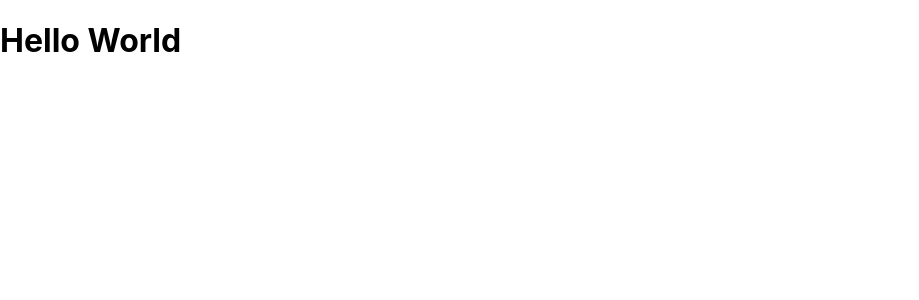
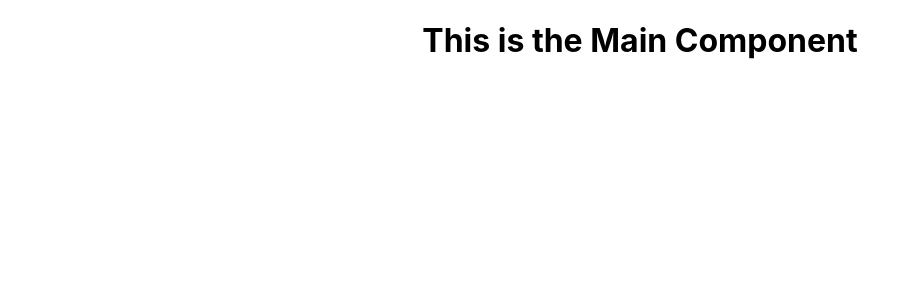
Before and after one commit to raeoxfordhebron/cryptoprices, a React (Create React App) app: page / in a window 1280 px wide. Shown: the top 300 px of the page, without its empty margins (0-919 px from the left). Built offline with nearby package versions, Linux system fonts and the light colour scheme.

Commit message:
add child paths

```diff
--- a/src/App.js
+++ b/src/App.js
@@ -1,10 +1,11 @@
 import logo from './logo.svg';
+import {Outlet} from 'react-router-dom'
 import './App.css';
 
 function App() {
   return (
     <div className="App">
-
+      <Outlet/>
     </div>
   );
 }
--- a/src/router.js
+++ b/src/router.js
@@ -6,8 +6,15 @@
 
 const router = createBrowserRouter(
     createRoutesFromElements(
-        <Route path="/" element={<h1>Hello World</h1>}>
-            <Route path="" element={<Main/>}/>
+        <Route
+        path="/"
+        element={<App/>}>
+            <Route
+            path=''
+            element={<Main/>}/>
+            <Route
+            path='currencies'
+            element={<Currencies/>}/>
         </Route>
     )
 )
```
